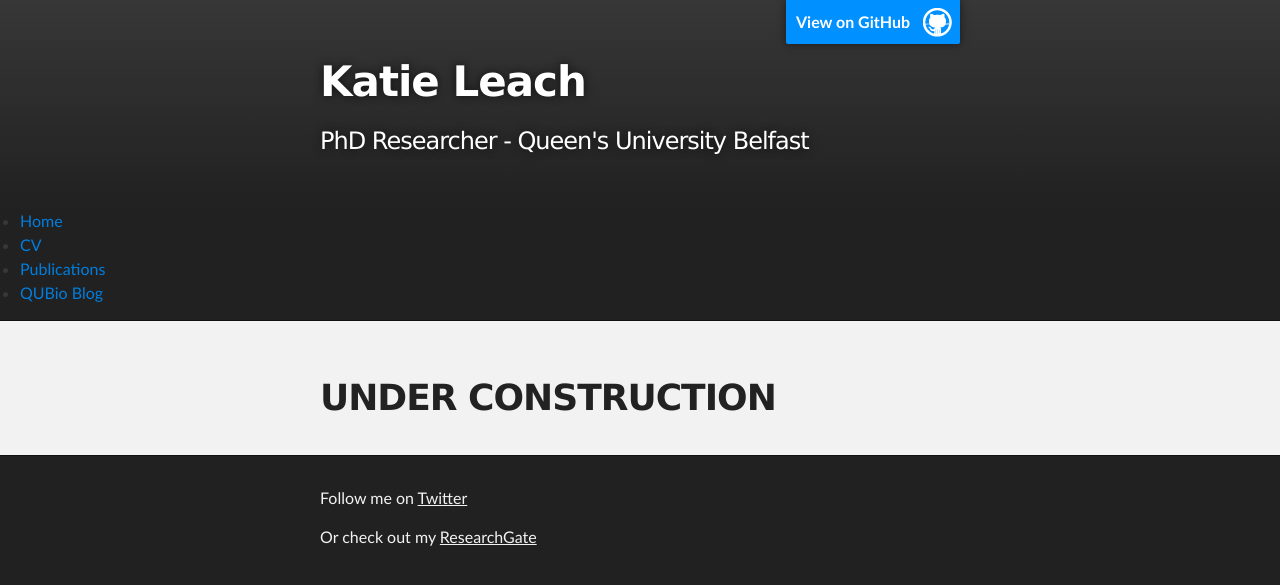
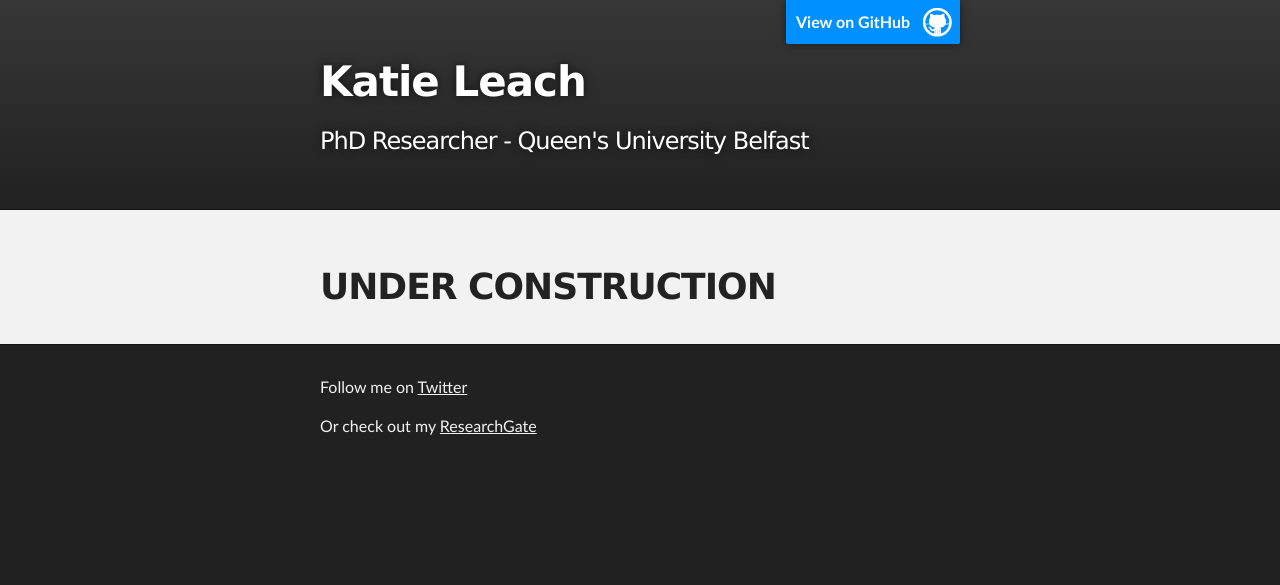
Before and after one commit to katieleach/katieleach.github.io, a Jekyll site: the page index.html, which Jekyll copies as it is, in a window 1280 px wide. Shown: the top 585 px of the page. Built offline with Jekyll 4.4.1, drawn with Linux system fonts in a browser that asks for light colours.

Commit message:
Update index.html

```diff
--- a/index.html
+++ b/index.html
@@ -23,16 +23,6 @@
         </header>
     </div>
 
-    <!-- Navigation -->
-    <div id="nav_wrap" class="outer">
-	<ul id="nav" class="clearfix">
-		<li><a href="index.html">Home</a></li>
-		<li><a href="cv.html">CV</a></li>
-    <li><a href="publications.html">Publications</a></li>
-    <li><a href="http://blogs.qub.ac.uk/qubio/">QUBio Blog</a></li>
-	</ul>
-</div>
-
     <!-- MAIN CONTENT -->
     <div id="main_content_wrap" class="outer">
       <section id="main_content" class="inner">
```
